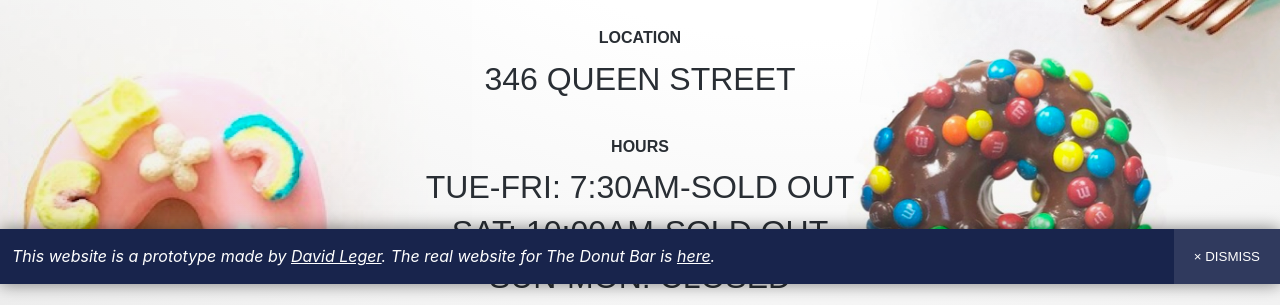
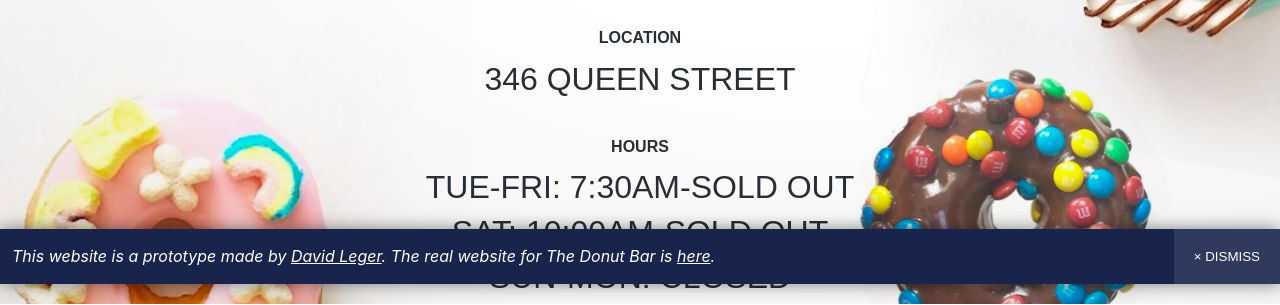
Before and after one commit to davidleger95/donut-bar-www, a Gatsby site: page / in a window 1280 px wide. Shown: the part 516-821 px from the top of the page. Built offline with nearby package versions, Linux system fonts and the light colour scheme; Gatsby itself is replaced by a stand-in of ours.

Commit message:
fix layout bugs

```diff
--- a/src/components/DonutsBackground/index.js
+++ b/src/components/DonutsBackground/index.js
@@ -13,7 +13,7 @@
   bottom: 0;
   left: 0;
   overflow: hidden;
-  height: 100vh;
+  min-height: 100vh;
   width: 100vw;
 `
 
--- a/src/globalStyle.css
+++ b/src/globalStyle.css
@@ -18,6 +18,11 @@
   background: var(--gradient);
   min-height: 100vh;
   margin: 0;
+}
+
+#___gatsby {
+  display: grid;
+  position: relative;
 }
 
 h1,
```
